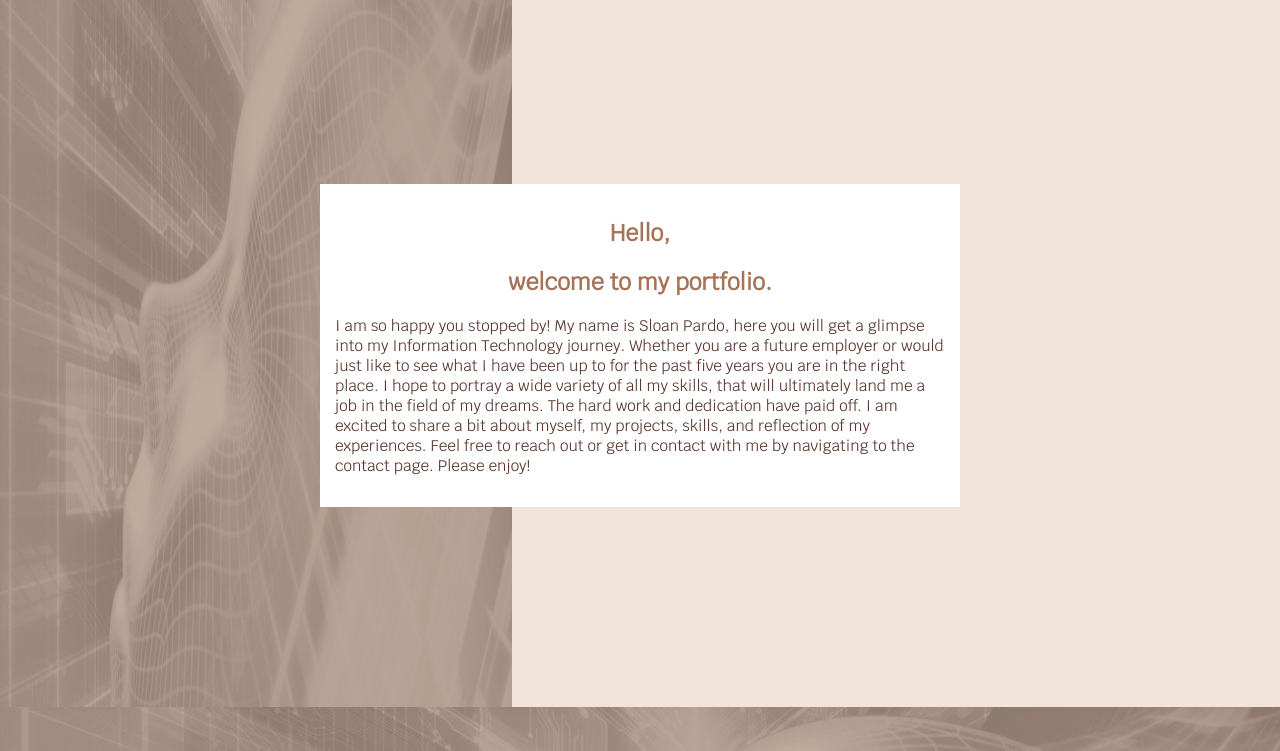
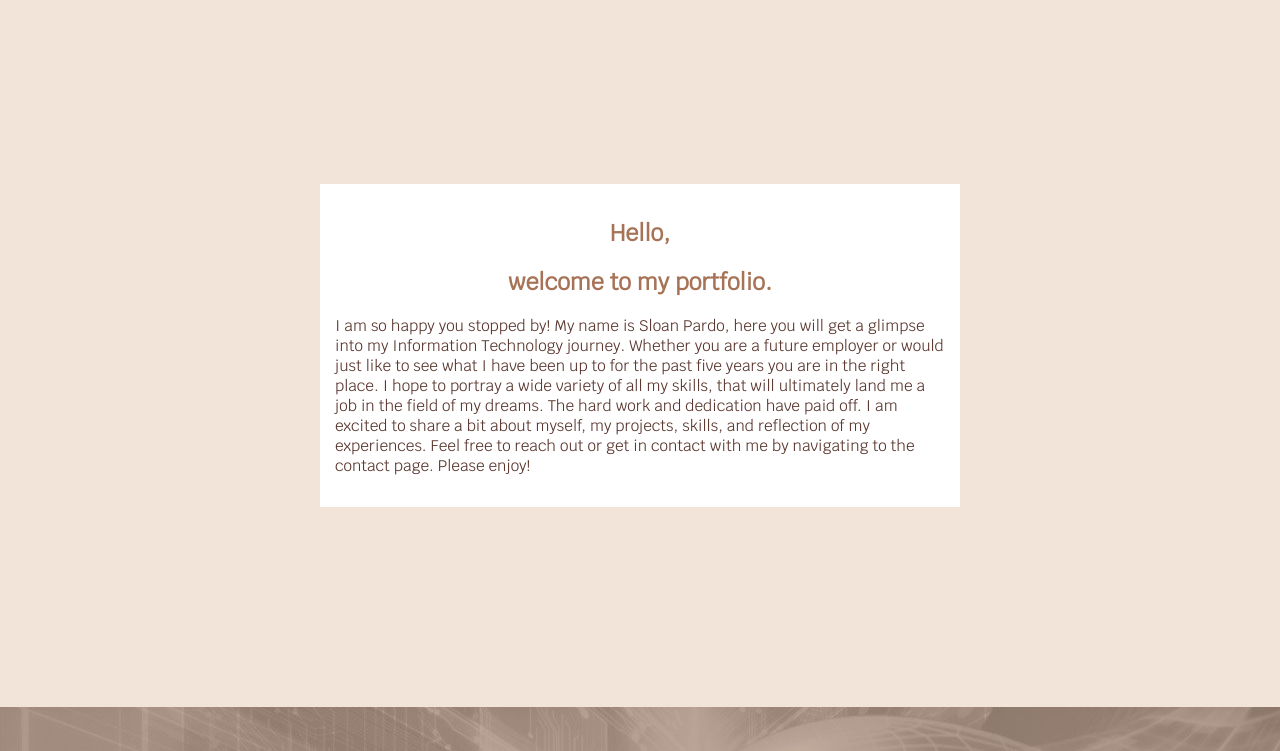
Before and after one commit to sloanyp/sloanyp.github.io, a plain HTML site: page islt_4355/index.html in a window 1280 px wide. Shown: the part 93-844 px from the top of the page. Drawn offline with Linux system fonts and the light colour scheme.

Commit message:
Add files via upload

```diff
--- a/islt_4355/home.css
+++ b/islt_4355/home.css
@@ -1,8 +1,6 @@
 
 body{
-    background-image: url("graphicforwebsite2.jpg");
-    background-repeat: no-repeat;
-    background-size: 40% 100%;
+
     background-color: #f2e4d8 ;
     margin: 0px;
     display: flex;
```
